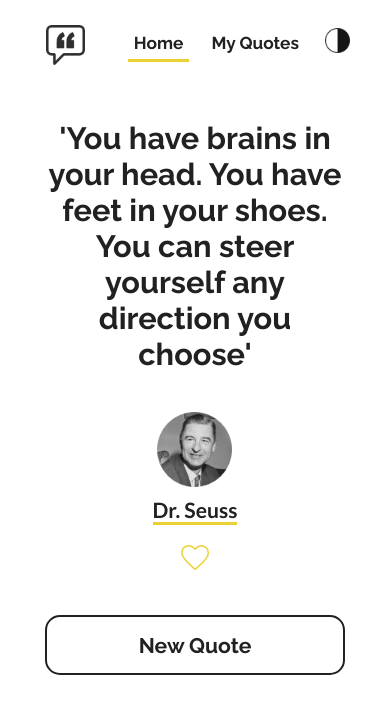
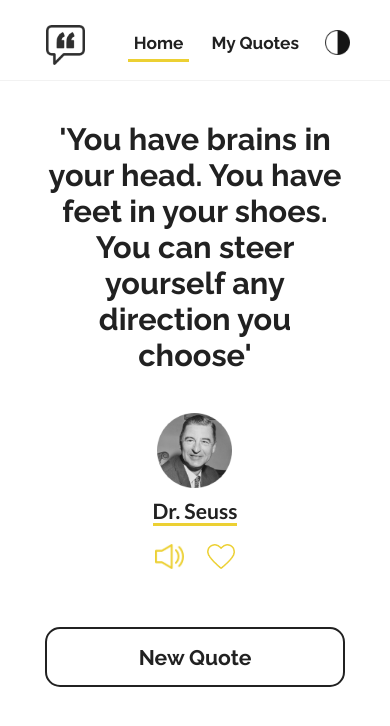
Before and after one commit to JHannah30/Quote-Generator, a React (Create React App) app in the folder quote-generator/: page / in a window 390 px wide. Shown: the top 726 px of the page. Built offline with nearby package versions, Linux system fonts and the light colour scheme.

Commit message:
added speaker icon for text-to-speech future functionality. Amended styling for 'quote saved' alert on mobile devices

```diff
--- a/quote-generator/src/components/Home.css
+++ b/quote-generator/src/components/Home.css
@@ -54,6 +54,23 @@
 .save-notification {
   font-weight: bold;
   font-size: 0.9rem;
+}
+
+.icon-wrapper {
+  display: flex;
+  justify-content: space-between;
+  align-items: flex-start;
+  width: 80px;
+  margin: 12px 24px;
+  padding: 6px;
+}
+
+.speaker-icon {
+  width: 30px;
+  height: 25px;
+  background-image: url(../images/speaker-icon.png);
+  background-size: contain; background-repeat: no-repeat;
+  cursor: pointer;
 }
 
 .hide {
@@ -139,6 +156,7 @@
   }
 
   .save-alert {
-    margin-left: 200px;
+    margin-left: 240px;
+    margin-top: 110px;
   }
 }
--- a/quote-generator/src/components/Home.js
+++ b/quote-generator/src/components/Home.js
@@ -19,11 +19,14 @@ const Home = ({
                         <img className="author-image" src={currentQuote.image} alt="Headshot of the quote's author" />
                         <h4 className="author-name">{currentQuote.author}</h4>
                     </a>
-                    <ToggleHeartIcon
-                        quoteFavourited={currentQuote.favourited}
-                        selectedIcon={selectedIcon}
-                        handleSelectedIcon={handleSelectedIcon}
-                    />
+                    <div className="icon-wrapper">
+                        <div className="speaker-icon"></div>
+                        <ToggleHeartIcon
+                            quoteFavourited={currentQuote.favourited}
+                            selectedIcon={selectedIcon}
+                            handleSelectedIcon={handleSelectedIcon}
+                        />
+                    </div>
                     <div className={ saveAlert === null ? "hide" : "save-alert" }>
                         <p className="save-notification">{saveAlert}</p>
                     </div>
--- a/quote-generator/src/components/MyQuotes.css
+++ b/quote-generator/src/components/MyQuotes.css
@@ -48,8 +48,8 @@
 .quote-card-container {
   width: 100%;
   max-width: 825px;
-  height: 65vh;
-  max-height: 500px;
+  height: 75vh;
+  max-height: 750px;
   overflow-y: scroll;
   background-color: #f2f2f2;
   display: flex;
--- a/quote-generator/src/components/Navbar.css
+++ b/quote-generator/src/components/Navbar.css
@@ -7,7 +7,7 @@
   padding: 20px 60px;
   display: flex;
   align-items: center;
-  /* border-bottom: 1px solid #f2f2f2; */
+  border-bottom: 1px solid #f2f2f2;
 }
 
 .navbar .nav-links {
@@ -35,6 +35,7 @@
 .dark-mode-icon {
   height: 25px;
   margin-left: 48px;
+  margin-top: 5px;
   cursor: pointer;
 }
 
--- a/quote-generator/src/components/ToggleHeartIcon.css
+++ b/quote-generator/src/components/ToggleHeartIcon.css
@@ -1,13 +1,11 @@
 .heart-icon {
-  margin-left: 30px;
-  margin-top: 10px;
   height: 25px;
   cursor: pointer;
 }
 
 @media only screen and (max-width: 600px) {
   .heart-icon {
-    margin-left: 0;
-    margin-top: 20px;
+    /* margin-left: 0;
+    margin-top: 20px; */
   }
 }
--- a/quote-generator/src/components/ToggleHeartIcon.js
+++ b/quote-generator/src/components/ToggleHeartIcon.js
@@ -8,9 +8,9 @@ const ToggleHeartIcon = ({
 }) => {
 
     return (
-        <div className="heart-container">
+        <>
             { quoteFavourited ? <img src={SelectedHeart} alt="Favourited icon. Selected." className="heart-icon" onClick={handleSelectedIcon} /> : <img src={UnselectedHeart} alt="Favourited icon. Unselected" className="heart-icon" onClick={handleSelectedIcon} /> }
-        </div>
+        </>
      );
 }
 
```
Also changed, not shown: quote-generator/src/images/speaker-icon.png (added).
